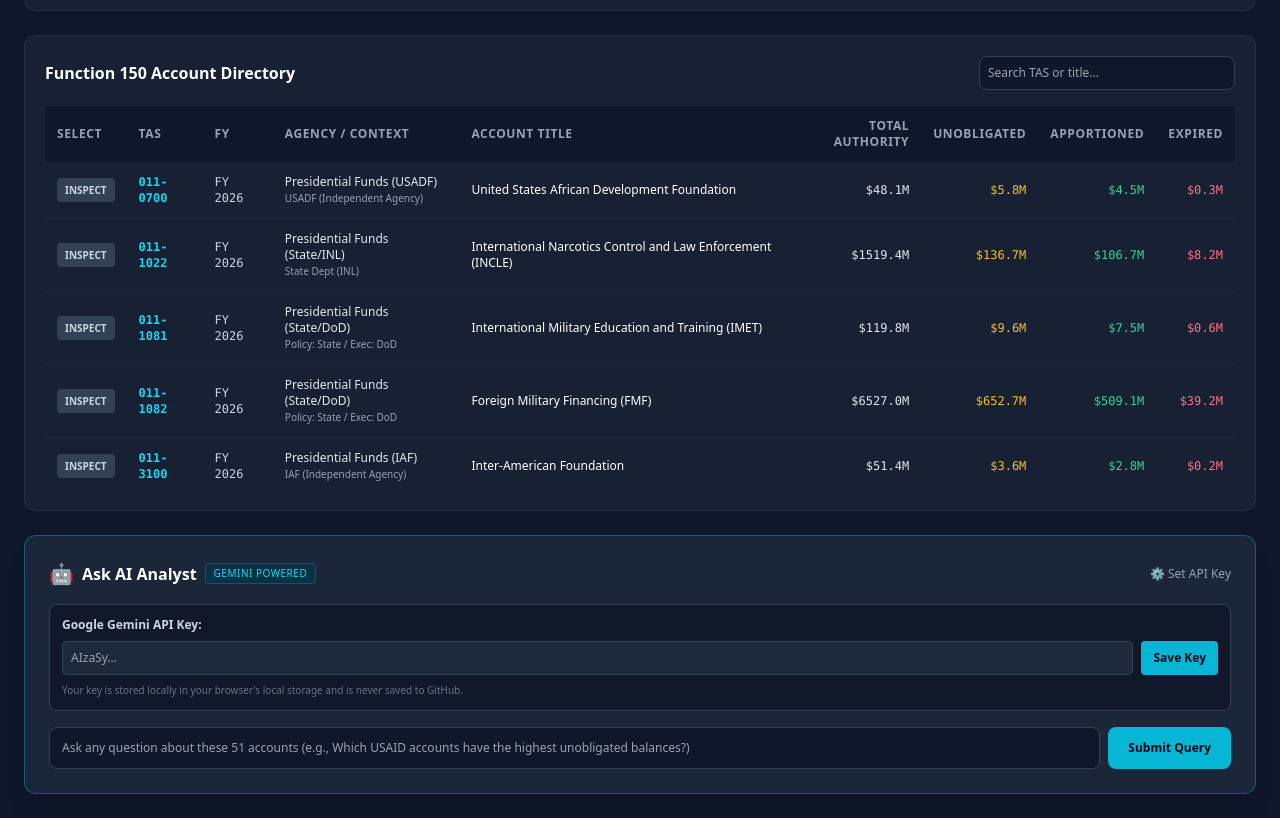
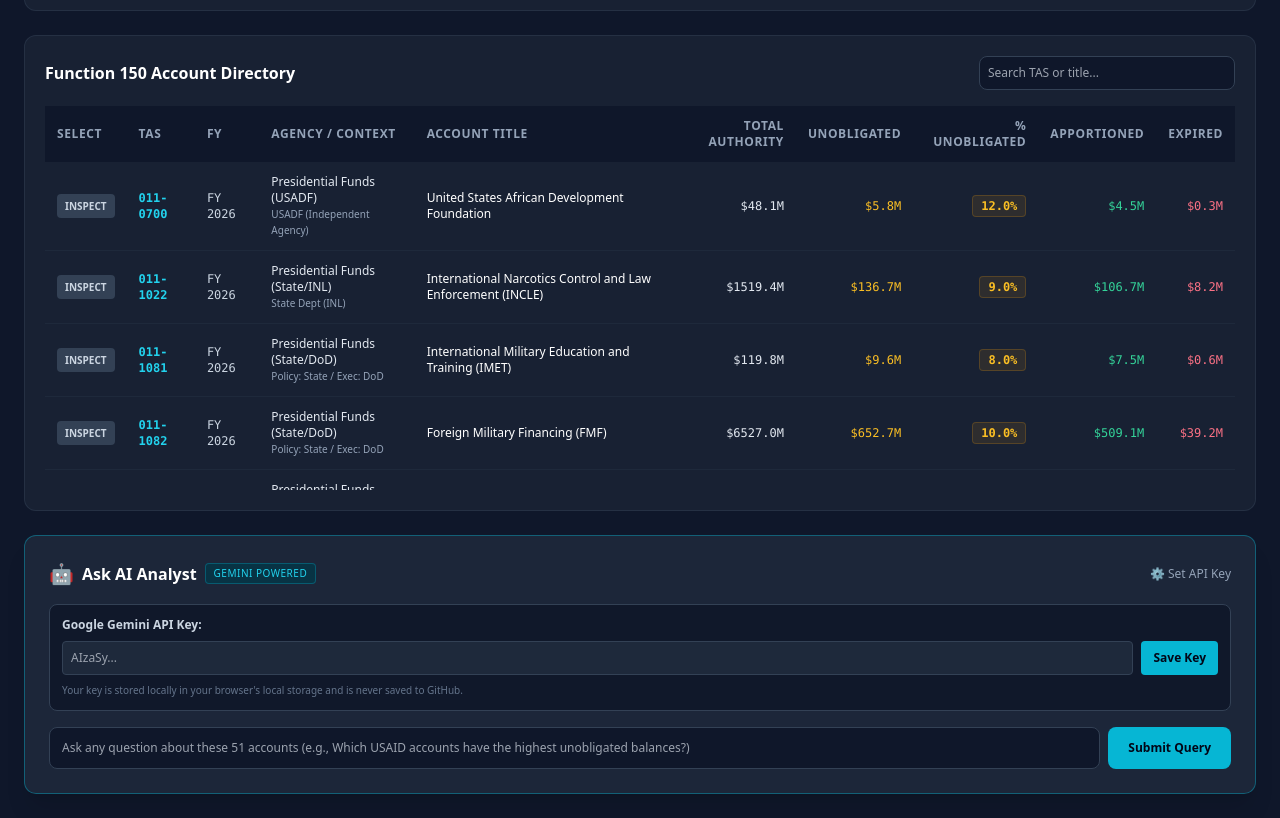
Before and after one commit to nouvanostrategies/tas-unobligated-tracker, a plain HTML site: page index.html in a window 1280 px wide. Shown: the part 1010-1828 px from the top of the page. Drawn offline with nearby package versions, Linux system fonts and the light colour scheme.

Commit message:
Add '% Unobligated' column to the table
Added a new column for '% Unobligated' in the table and calculated its percentage in the rendering function.

```diff
--- a/index.html
+++ b/index.html
@@ -152,6 +152,7 @@
               <th class="p-3">Account Title</th>
               <th class="p-3 text-right">Total Authority</th>
               <th class="p-3 text-right">Unobligated</th>
+              <th class="p-3 text-right">% Unobligated</th>
               <th class="p-3 text-right">Apportioned</th>
               <th class="p-3 text-right">Expired</th>
             </tr>
@@ -412,6 +413,8 @@
       const tbody = document.getElementById('table-body');
       tbody.innerHTML = items.map(b => {
         const isCurrentSingle = b.tas === currentSingleTas;
+        const unobsPct = pct(b.unobligated_balance, b.total_budgetary_resources);
+
         return `
           <tr class="hover:bg-slate-800/80 transition cursor-pointer ${isCurrentSingle ? 'bg-cyan-950/40 border-l-4 border-cyan-400' : ''}" onclick="selectIndividualTasFromTable('${b.tas}')">
             <td class="p-3 text-center">
@@ -428,6 +431,11 @@
             <td class="p-3 font-medium text-white">${b.account_name}</td>
             <td class="p-3 text-right text-slate-200 font-mono">${fmt(b.total_budgetary_resources)}</td>
             <td class="p-3 text-right text-amber-400 font-mono">${fmt(b.unobligated_balance)}</td>
+            <td class="p-3 text-right font-mono font-semibold">
+              <span class="inline-block px-2 py-0.5 rounded bg-amber-500/10 text-amber-400 border border-amber-500/20">
+                ${unobsPct}
+              </span>
+            </td>
             <td class="p-3 text-right text-emerald-400 font-mono">${fmt(b.apportioned_unobligated)}</td>
             <td class="p-3 text-right text-rose-400 font-mono">${fmt(b.expired_unobligated)}</td>
           </tr>
```
